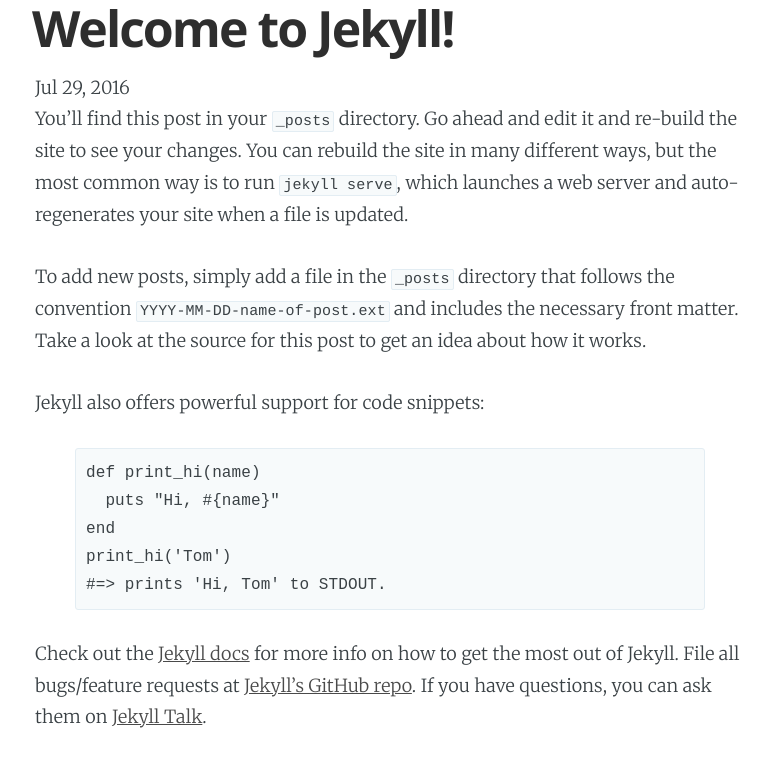
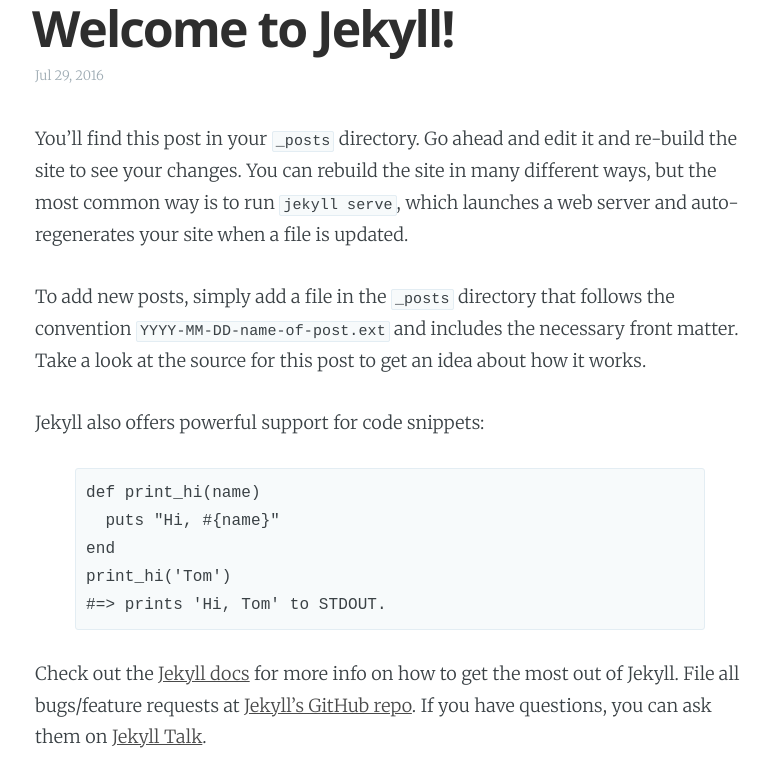
Before and after one commit to 1ven/blog, a Jekyll site: the page built from _posts/2016-07-29-welcome-to-jekyll.markdown, in a window 1280 px wide. Shown: the part 100-863 px from the top of the page, without its empty margins (250-1019 px from the left). Built offline with Jekyll 4.4.1, drawn with Linux system fonts in a browser that asks for light colours; grey boxes are pictures that could not be loaded.

Commit message:
Add full post css

```diff
--- a/_sass/_blocks.scss
+++ b/_sass/_blocks.scss
@@ -43,3 +43,16 @@
     box-shadow: #FFF 0 0 0 5px;
   }
 }
+
+.b-full-post {
+  &__title {
+    margin-bottom: 0;
+  }
+  &__date {
+    font-size: 13px;
+    color: #9EABB3;
+  }
+  &__header {
+    margin-bottom: 34px;
+  }
+}
```
